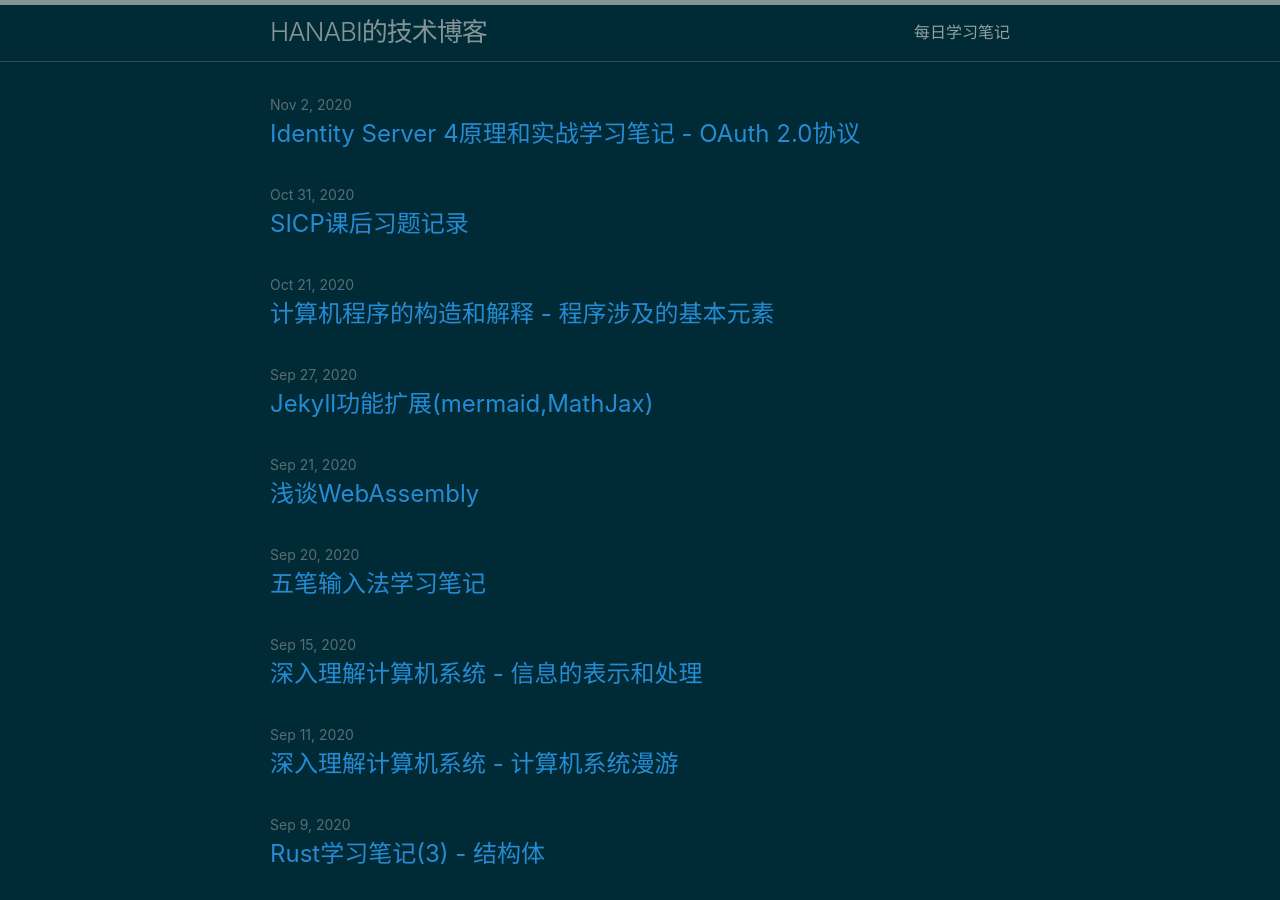
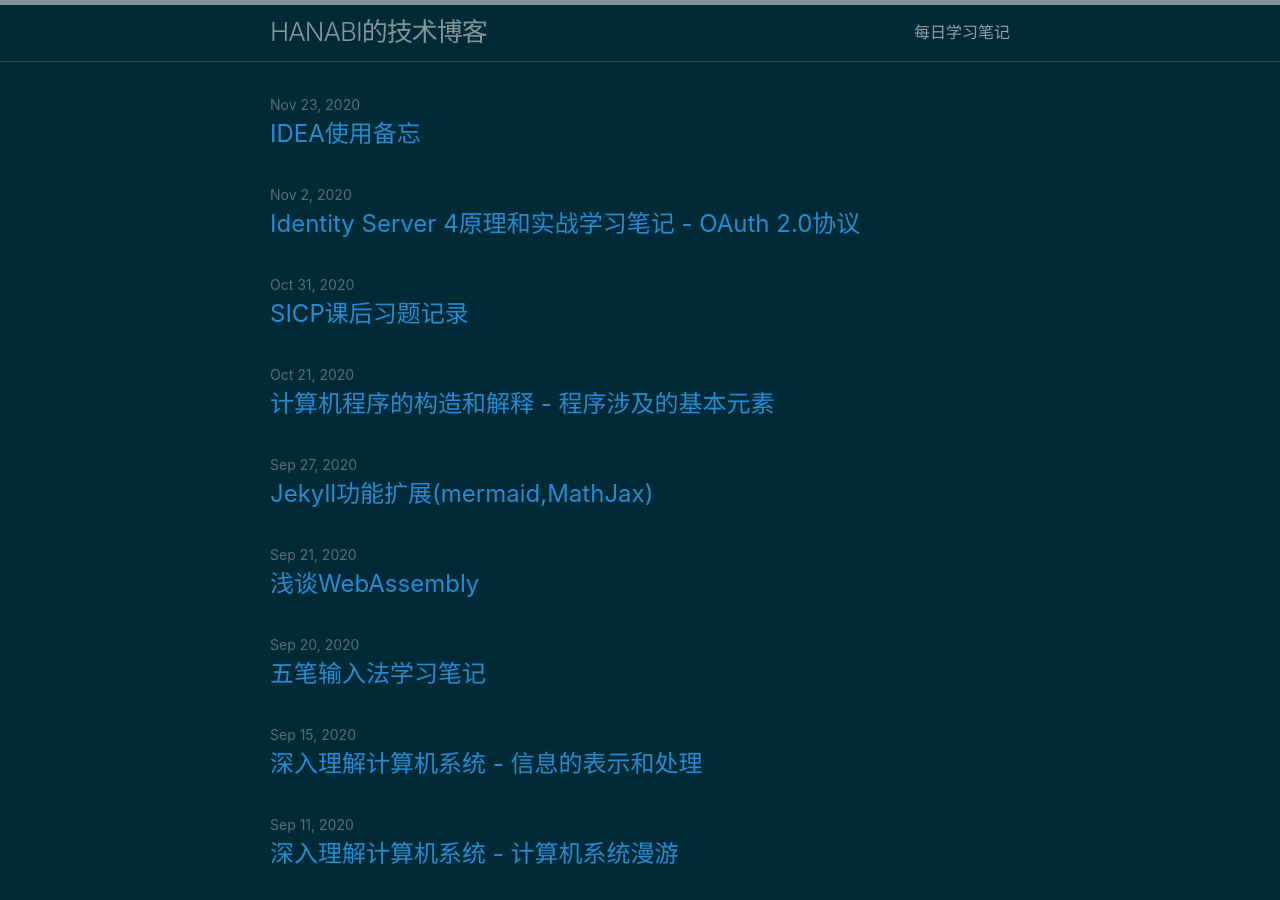
Before and after one commit to KamenRiderKuuga/kamenriderkuuga.github.io, a Jekyll site: the page built from index.md, in a window 1280 px wide and 900 px high. Built offline with Jekyll 4.4.1, drawn with Linux system fonts in a browser that asks for light colours.

Commit message:
Update 2020-11-23-IDEA-1.md

```diff
--- a/_posts/2020-11-23-IDEA-1.md
+++ b/_posts/2020-11-23-IDEA-1.md
@@ -1,7 +1,7 @@
 ---
 layout: post
 title: 'IDEA使用备忘'
-date: 2020-05-24
+date: 2020-11-23
 author: HANABI
 color: rgb(91,47,107)
 tags: [IntelliJ IDEA]
```
